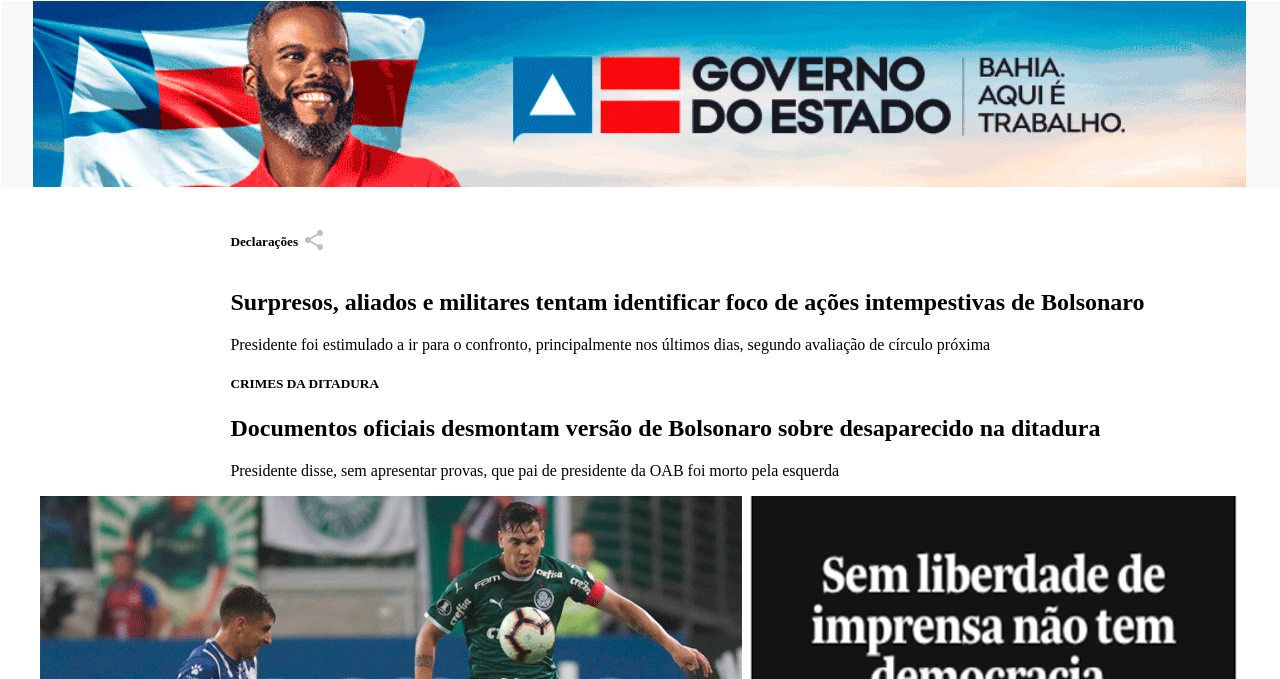
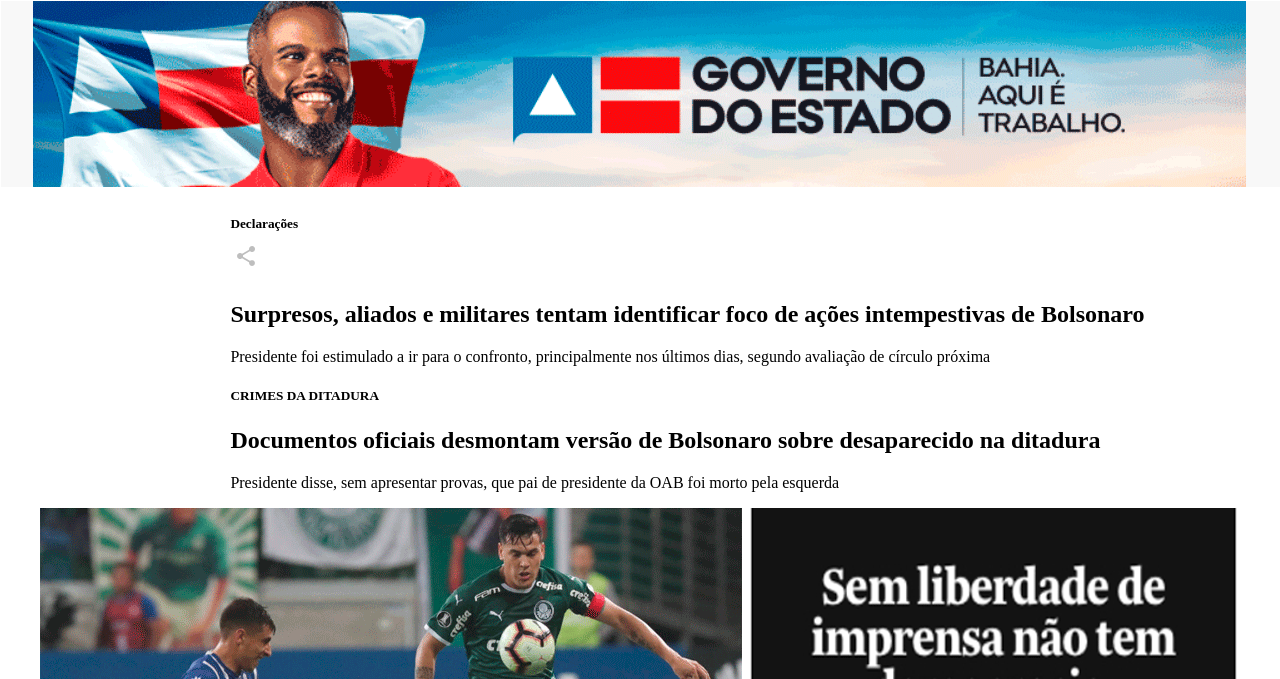
Before and after one commit to Lucas26022008/folha-de-s-o-paulo, a plain HTML site: page index.html in a window 1280 px wide. Shown: the part 121-800 px from the top of the page. Drawn offline with Linux system fonts and the light colour scheme.

Commit message:
lkfewjhd fk hgfdjkhv bfkvfdj

```diff
--- a/index.html
+++ b/index.html
@@ -18,7 +18,7 @@
         <img src="img/bannerpropaganda.gif" alt="Propagando referente governo estado">
     </div>
     <div class="letrasproutrold">
-        <h5 class="compartilhar">Declarações <a href="#"><img src="img/iconecompartilhar.gif" alt="icone compartilhar"></a></h3>
+        <h5>Declarações <a href="#"><img class="compartilhar" src="img/iconecompartilhar.gif" alt="icone compartilhar"></a></h3>
 
 
             <h2>Surpresos, aliados e militares tentam identificar foco de ações intempestivas de Bolsonaro</h2>
```
